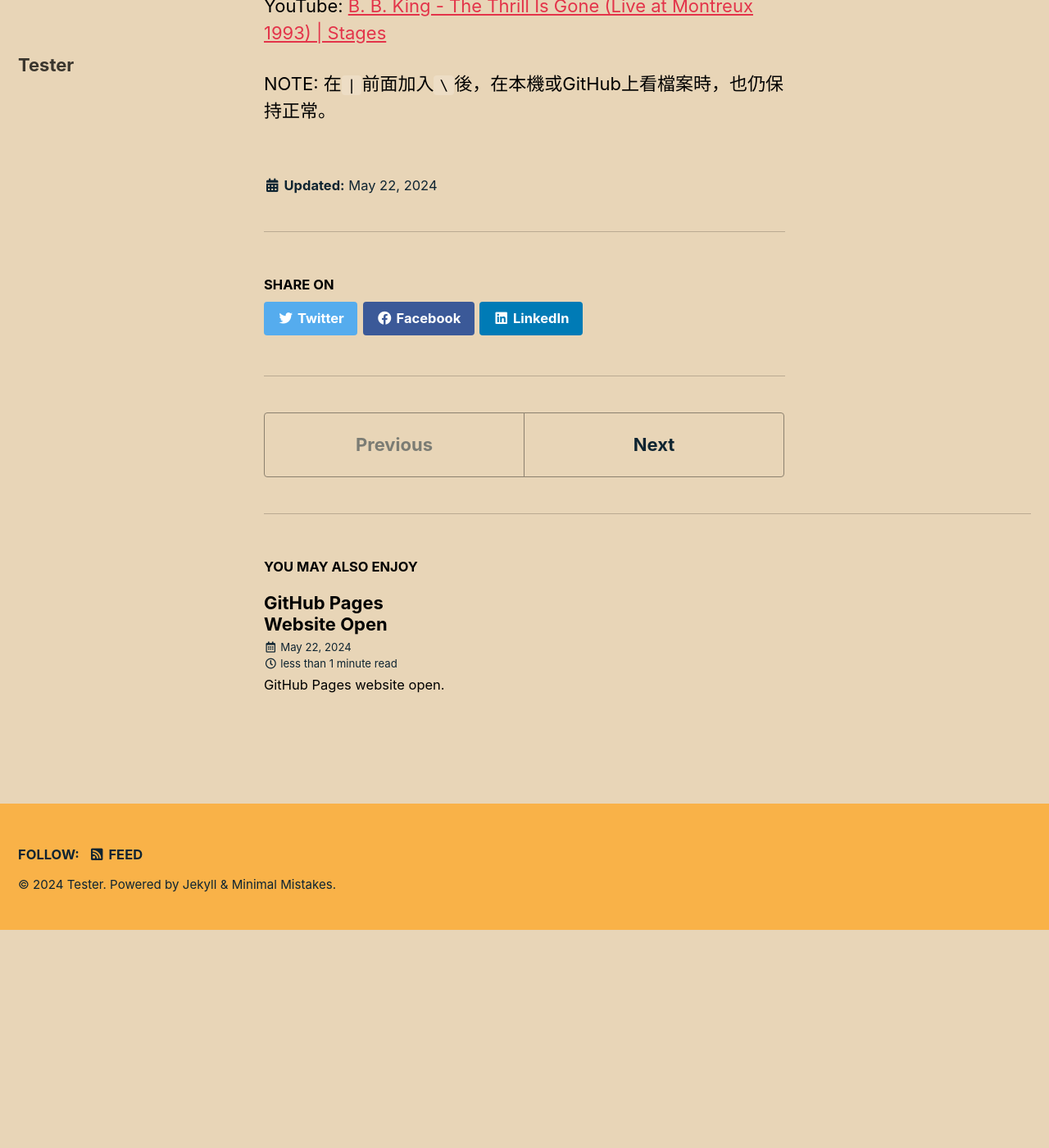
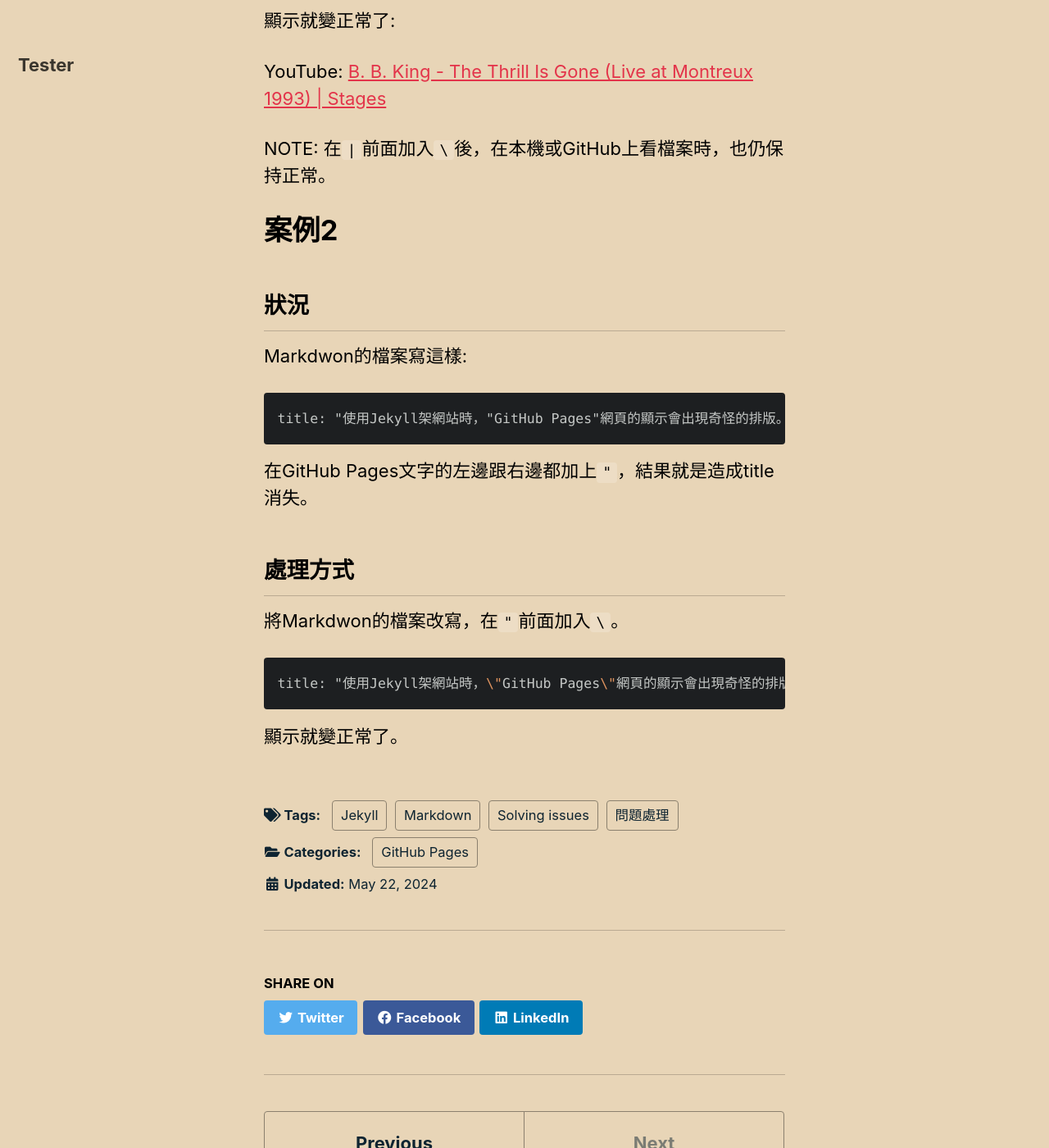
Before and after one commit to HsienChing/GitHubPageTest, a Jekyll site: the page built from _posts/2024-04-05-Double-String.md, in a window 1280 px wide and 1400 px high, scrolled down 1245 px. Shown: the whole window at 82% size. Built offline with Jekyll 4.4.1, drawn with Linux system fonts in a browser that asks for light colours; cached includes are drawn as plain includes; before the commit the page ends 2379 px from its top, so only the background shows below that; some of the changed text lies outside the part shown.

Commit message:
Update post

````diff
--- a/_posts/2024-04-05-Double-String.md
+++ b/_posts/2024-04-05-Double-String.md
@@ -1,5 +1,5 @@
 ---
-title: "使用Jekyll架網站時，"GitHub Pages"網頁的顯示會出現奇怪的排版。該如何處理?"
+title: "使用Jekyll架網站時，GitHub Pages網頁的顯示會出現奇怪的排版。該如何處理?"
 date: 2024-05-22 10:21:00 +0800
 excerpt: ""
 categories:
@@ -17,11 +17,11 @@
 
 有時候，使用Jekyll架網站時，網頁的顯示會出現奇怪的排版。
 
-而且在本機或GitHub上看檔案時，一切都正常，一直到網頁在GitHub Pages上呈現出來後，才看到"走鐘"。
+而且有時候，在本機或GitHub上看檔案時，一切都正常，一直到網頁在GitHub Pages上呈現出來後，才看到"走鐘"。
 
 以下提供案例，及處理方式。
 
-# 案例
+# 案例1
 
 ## 狀況
 
@@ -50,3 +50,25 @@
 YouTube: [B. B. King - The Thrill Is Gone (Live at Montreux 1993) \| Stages](<https://www.youtube.com/watch?v=4fk2prKnYnI>)
 
 NOTE: 在`|`前面加入`\`後，在本機或GitHub上看檔案時，也仍保持正常。
+
+# 案例2
+
+## 狀況
+
+Markdwon的檔案寫這樣:
+
+```markdown
+title: "使用Jekyll架網站時，"GitHub Pages"網頁的顯示會出現奇怪的排版。該如何處理?"
+```
+
+在GitHub Pages文字的左邊跟右邊都加上`"`，結果就是造成title消失。
+
+## 處理方式
+
+將Markdwon的檔案改寫，在`"`前面加入`\`。
+
+```markdown
+title: "使用Jekyll架網站時，\"GitHub Pages\"網頁的顯示會出現奇怪的排版。該如何處理?"
+```
+
+顯示就變正常了。
````
